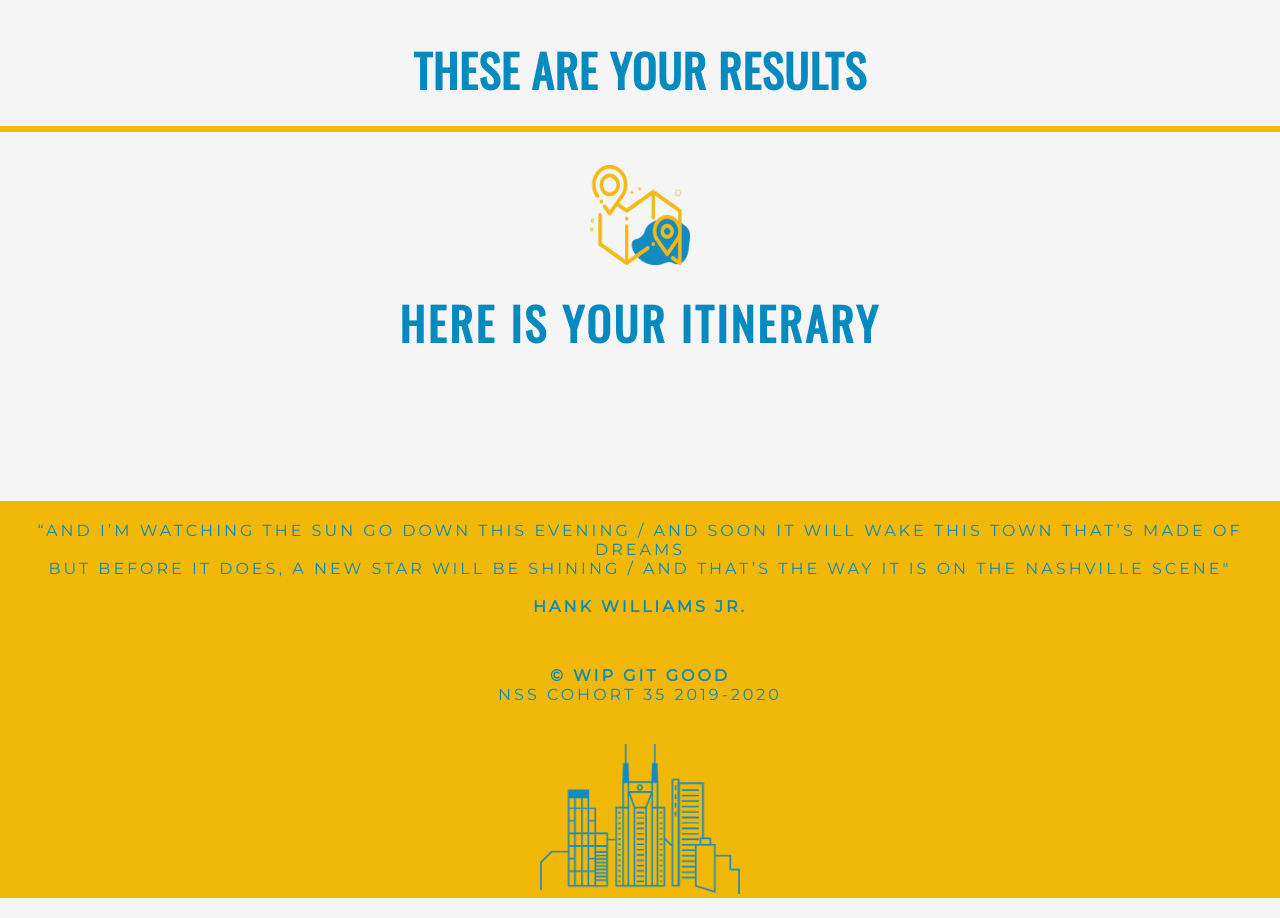
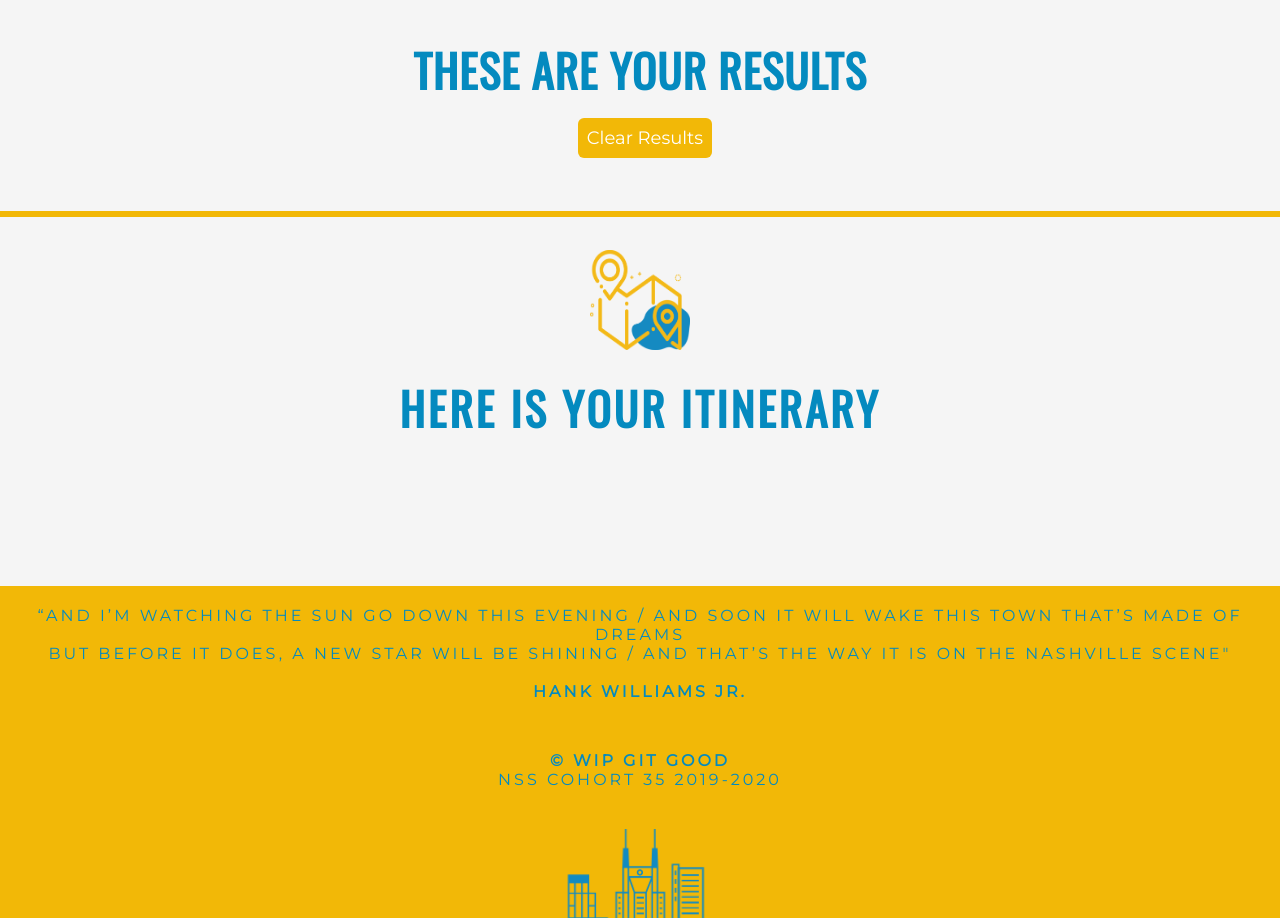
Before and after one commit to nss-day-cohort-35/wip-git-gud, a plain HTML site: page src/index.html in a window 1280 px wide. Shown: the part 1613-2531 px from the top of the page. Drawn offline with nearby package versions, Linux system fonts and the light colour scheme.

Commit message:
readmefinalized+clearbutton

```diff
--- a/src/index.html
+++ b/src/index.html
@@ -97,6 +97,7 @@
     </div>
     <h2 class="resultsList">These are your results</h2>
     <article class ="resultsContainer">
+        <button id="clearButton" type="button">Clear Results</button>
         <section id="meetupsResults"></section>
         <section id="concertsResults"></section>
         <section id="restaurantsContainer"></section>
--- a/src/scripts/meetups.js
+++ b/src/scripts/meetups.js
@@ -1,5 +1,13 @@
 
+ //clear button
+ document.querySelector("#clearButton").addEventListener("click", event => {
 
+    document.getElementById("meetupsResults").innerHTML = "";
+    document.getElementById("concertsResults").innerHTML = "";
+    document.getElementById("restaurantsContainer").innerHTML = "";
+    document.getElementById("parksContainer").innerHTML = "";
+    }
+)
 // //looks for the first HTML element that has a class of mainContainer and stores it as a variable, this links to DOM
 // const documentContainer = document.querySelector(".resultsContainer")
 // console.log(documentContainer)
--- a/src/styles/main.css
+++ b/src/styles/main.css
@@ -242,6 +242,23 @@ margin-bottom: 45px;
      border: none;
      margin-left: 10px;
        }
+
+       #clearButton {
+        margin-bottom: 45px;
+       background-color: #F2B807;
+       padding: .5em;
+       -moz-border-radius: 5px;
+       -webkit-border-radius: 5px;
+       border-radius: 6px;
+       color: #fff;
+       font-family: 'Montserrat', sans-serif;
+       font-size: 18px;
+       text-decoration: none;
+       border: none;
+       margin-left: 10px;
+       text-align: center;
+       }
+
 .resultsList {
     font-family: 'Oswald';
     text-transform: uppercase;
```
Also changed, not shown: 1 other file.
